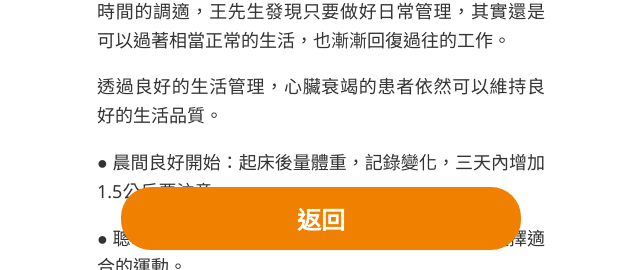
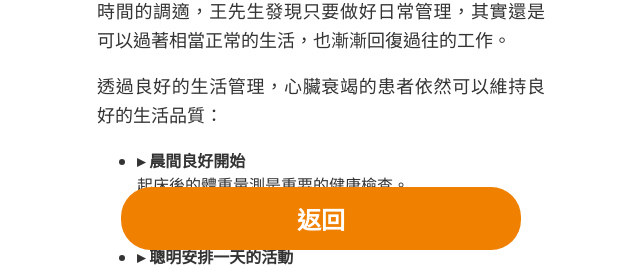
Before and after one commit to kingdow10123/Sync_health_info, a React (Vite) app: page /page1 in a window 1280 px wide. Shown: the part 530-800 px from the top of the page, without its empty margins (319-959 px from the left). Built offline with nearby package versions, Linux system fonts and the light colour scheme.

Commit message:
Update Page1.jsx

```diff
--- a/src/pages/Page1.jsx
+++ b/src/pages/Page1.jsx
@@ -7,18 +7,62 @@ function Page1() {
       <div className="image-wrapper">
         <img src="https://i.imgur.com/ydrr4PT.png" alt="心臟衰竭定義" />
       </div>
+
       <h2>與心衰共處</h2>
+
       <p>
         王先生因為活動越來越喘，連日常工作都有困難，到了門診尋求幫助時因為呼吸困難，被轉至急診住院。經過診治後，醫師告訴王先生有心臟衰竭。王先生其實很害怕自己的生活會受到很大限制，但在住院中經過醫療團隊的衛教，藥物也穩定使用後出院；在出院後居家這段時間的調適，王先生發現只要做好日常管理，其實還是可以過著相當正常的生活，也漸漸回復過往的工作。
       </p>
-      <p>透過良好的生活管理，心臟衰竭的患者依然可以維持良好的生活品質。</p>
-      <p>● 晨間良好開始：起床後量體重，記錄變化，三天內增加1.5公斤要注意。</p>
-      <p>● 聰明安排一天的活動：分散活動，累了就休息，選擇適合的運動。</p>
-      <p>● 居家環境：保持通風、溫度適中、減少障礙物。</p>
-      <p>● 飲食選擇：減鹽，品嚐食物本味。</p>
-      <p>● 您不需要的：熬夜、抽菸喝酒、重工作負擔、過度擔憂。</p>
-      <p>● 您需要的：規律作息、適度運動、均衡飲食、樂觀態度。</p>
-      <p>● 警訊辨識：呼吸困難、心跳不規則、疲倦加劇、腳部水腫。</p>
+
+      <p>透過良好的生活管理，心臟衰竭的患者依然可以維持良好的生活品質：</p>
+
+      <ul>
+        <li><strong>▸ 晨間良好開始</strong><br />
+          起床後的體重量測是重要的健康檢查。<br />
+          如同刷牙一樣，讓它成為每天的習慣。<br />
+          記錄下來，觀察變化：三天內增加1.5公斤要注意！
+        </li>
+        <li><strong>▸ 聰明安排一天的活動</strong><br />
+          把活動分散在一天當中。<br />
+          感到疲累時，立即休息是智慧的選擇。<br />
+          午休OK，但別超過一小時。<br />
+          選擇適合的運動，例如散步，讓心臟保持活力。
+        </li>
+      </ul>
+
+      <p><strong>生活中的小智慧</strong></p>
+
+      <p>🌟 <strong>居家環境布置：</strong> "我把家裡重新整理過，減少了不必要的傢俱，讓活動空間更寬敞。現在走動比較不會喘了。"</p>
+
+      <ul>
+        <li>保持通風</li>
+        <li>溫度適中</li>
+        <li>減少障礙物</li>
+      </ul>
+
+      <p>🌟 <strong>飲食的聰明選擇：</strong> "以前最愛重鹹重味，現在學會品嚐食物本身的美味。"</p>
+
+      <ul>
+        <li>選擇新鮮食材</li>
+        <li>以香料取代鹽分</li>
+        <li>少量多餐的飲食方式</li>
+      </ul>
+
+      <p><strong>您不需要的：</strong> ❌ 熬夜 ❌ 抽菸喝酒 ❌ 太重的工作負擔 ❌ 過度擔憂</p>
+      <p><strong>您需要的：</strong> ✅ 規律作息 ✅ 適度運動 ✅ 均衡飲食 ✅ 樂觀態度</p>
+
+      <p><strong>警訊辨識：您需要立即就醫的情況</strong></p>
+      <ul>
+        <li>🚨 呼吸變得特別困難</li>
+        <li>🚨 心跳不規則增加</li>
+        <li>🚨 疲倦感明顯加重</li>
+        <li>🚨 腳部水腫加劇</li>
+      </ul>
+
+      <p>
+        家屬的支持與陪伴，是病友最重要的力量。一起參與生活管理，但不要太過緊張，讓照護成為生活中自然的一部分。
+      </p>
+
       <button onClick={() => navigate('/')}>返回</button>
     </div>
   );
```
